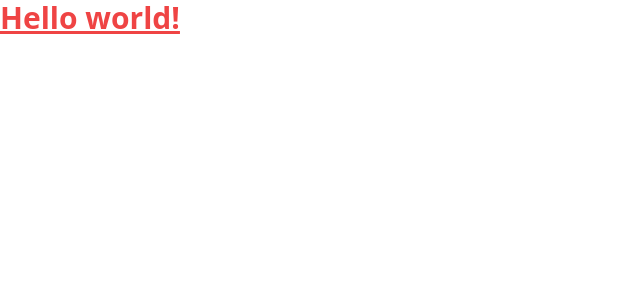
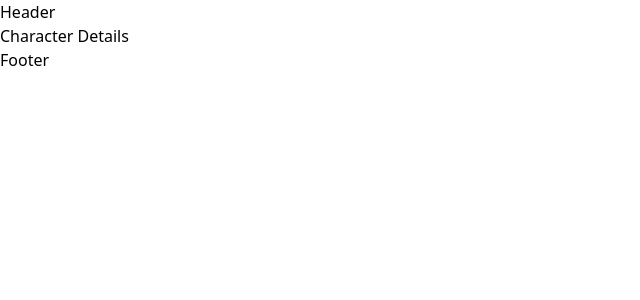
Before and after one commit to Ziyaad23/react-redux, a React (Create React App) app: page /character/1 in a window 1280 px wide. Shown: the top 300 px of the page, without its empty margins (0-640 px from the left). Built offline with nearby package versions, Linux system fonts and the light colour scheme.

Commit message:
[+][ADD] Added Router for pages

```diff
--- a/package.json
+++ b/package.json
@@ -3,12 +3,17 @@
   "version": "0.1.0",
   "private": true,
   "dependencies": {
+    "@reduxjs/toolkit": "^1.8.0",
     "@testing-library/jest-dom": "^5.16.3",
     "@testing-library/react": "^12.1.4",
     "@testing-library/user-event": "^13.5.0",
+    "axios": "^0.26.1",
     "react": "^17.0.2",
     "react-dom": "^17.0.2",
+    "react-redux": "^7.2.6",
+    "react-router-dom": "^6.2.2",
     "react-scripts": "5.0.0",
+    "redux": "^4.1.2",
     "web-vitals": "^2.1.4"
   },
   "scripts": {
--- a/src/App.js
+++ b/src/App.js
@@ -1,9 +1,23 @@
+import React from 'react';
+import { BrowserRouter as Router, Route, Routes } from 'react-router-dom';
+import Home from './Components/Home/Home';
+import Header from './Components/Header/Header';
+import CharacterDetail from './Components/CharacterDetail/CharacterDetail';
+import PageNotFound from './Components/PageNotFound/PageNotFound';
+import Footer from './Components/Footer/Footer';
+
 function App() {
   return (
     <div>
-      <h1 className="text-3xl font-bold underline text-red-500">
-        Hello world!
-      </h1>
+      <Router>
+        <Header />
+        <Routes>
+          <Route path="/" element={<Home />} />
+          <Route path="/character/:characterID" element={<CharacterDetail />} />
+          <Route path='*' element={<PageNotFound />} />
+        </Routes>
+        <Footer />
+      </Router>
     </div>
   );
 }
--- /dev/null
+++ b/src/Common/apis/CharacterApis.js
@@ -0,0 +1,5 @@
+import axios from 'axios';
+
+export default axios.create({
+    baseUrl: 'https://www.breakingbadapi.com/api/',
+})
--- a/src/Components/PageNotFound/PageNotFound.js
+++ b/src/Components/PageNotFound/PageNotFound.js
@@ -3,7 +3,7 @@
 const PageNotFound = () => {
     return (
         <div>
-            404 Page Not Found
+            Page Not Found
         </div>
     );
 };
```
Also changed, not shown: 1 other file (tests, documents, lock files or other folders).
